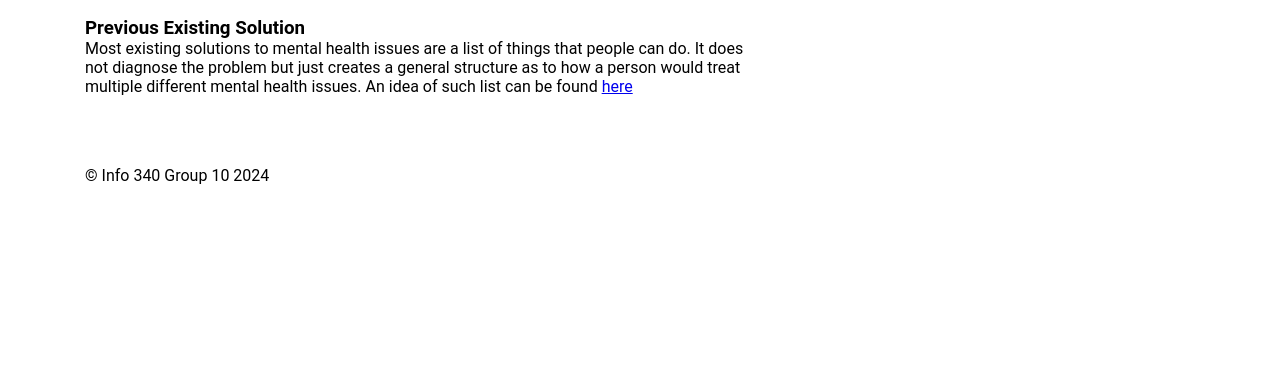
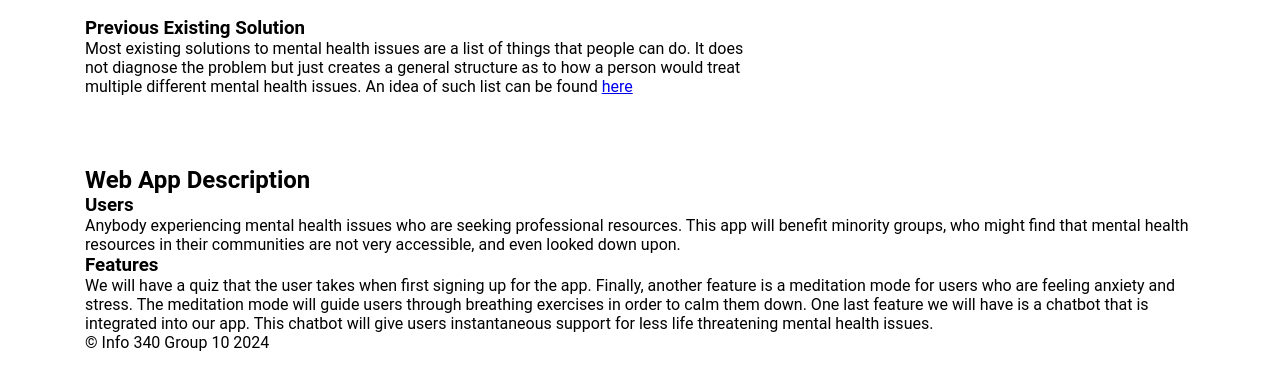
Before and after one commit to rushykat/Zen-Mindfulness, a plain HTML site: page proposal.html in a window 1280 px wide. Shown: the part 375-762 px from the top of the page. Drawn offline with Linux system fonts and the light colour scheme.

Commit message:
added users and features section

```diff
--- a/css/proposal.css
+++ b/css/proposal.css
@@ -48,12 +48,13 @@ ul {
     }
 }
 
+
+
 @media (min-width: 1200px) {
     .container {
         width: 1140px;
     }
 }
-
 .header {
     margin: 20px 0 40px;
 }
--- a/proposal.html
+++ b/proposal.html
@@ -58,10 +58,29 @@
             </section>
 
 
+            <section class="description">
+                <h2 class="description__title"> Web App Description</h2>
+                <ul class="description__list">
+                    <li class="description__item">
+                        <h3 class="description__subtitle">Users</h3>
+                        <p class="description__text">Anybody experiencing mental health issues who are seeking
+                            professional resources. This app will benefit minority groups, who might find that mental
+                            health resources in their communities are not very accessible, and even looked down upon.
+                        </p>
+                    </li>
+                    <li class="description__item">
+                        <h3 class="description__subtitle">Features</h3>
+                        <p class="description__text">We will have a quiz that the user takes when first signing up for
+                            the app. Finally, another feature is a meditation mode for users who are feeling anxiety and
+                            stress. The meditation mode will guide users through breathing exercises in order to calm
+                            them down. One last feature we will have is a chatbot that is integrated into our app. This
+                            chatbot will give users instantaneous support for less life threatening mental health
+                            issues.
+                        </p>
+                    </li>
 
 
-
-
+                </section>
 
 
             <div>
```
